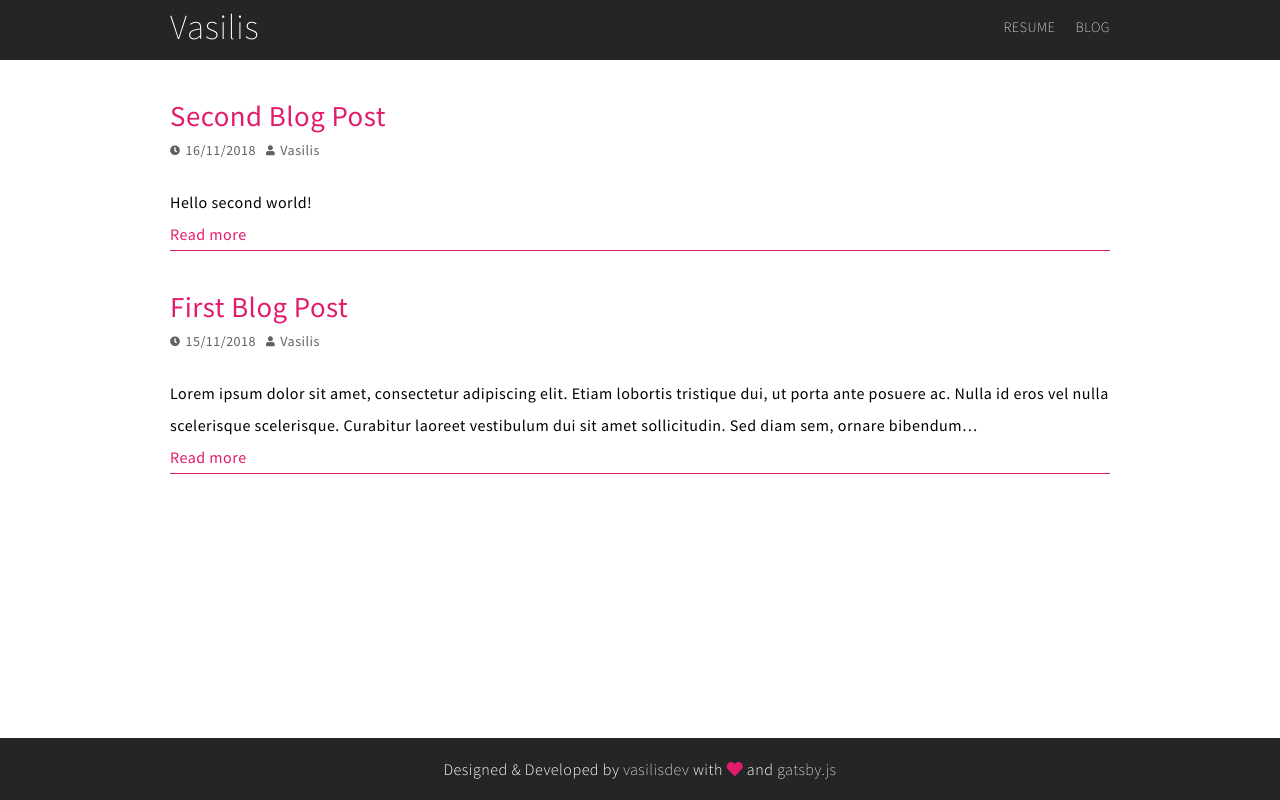
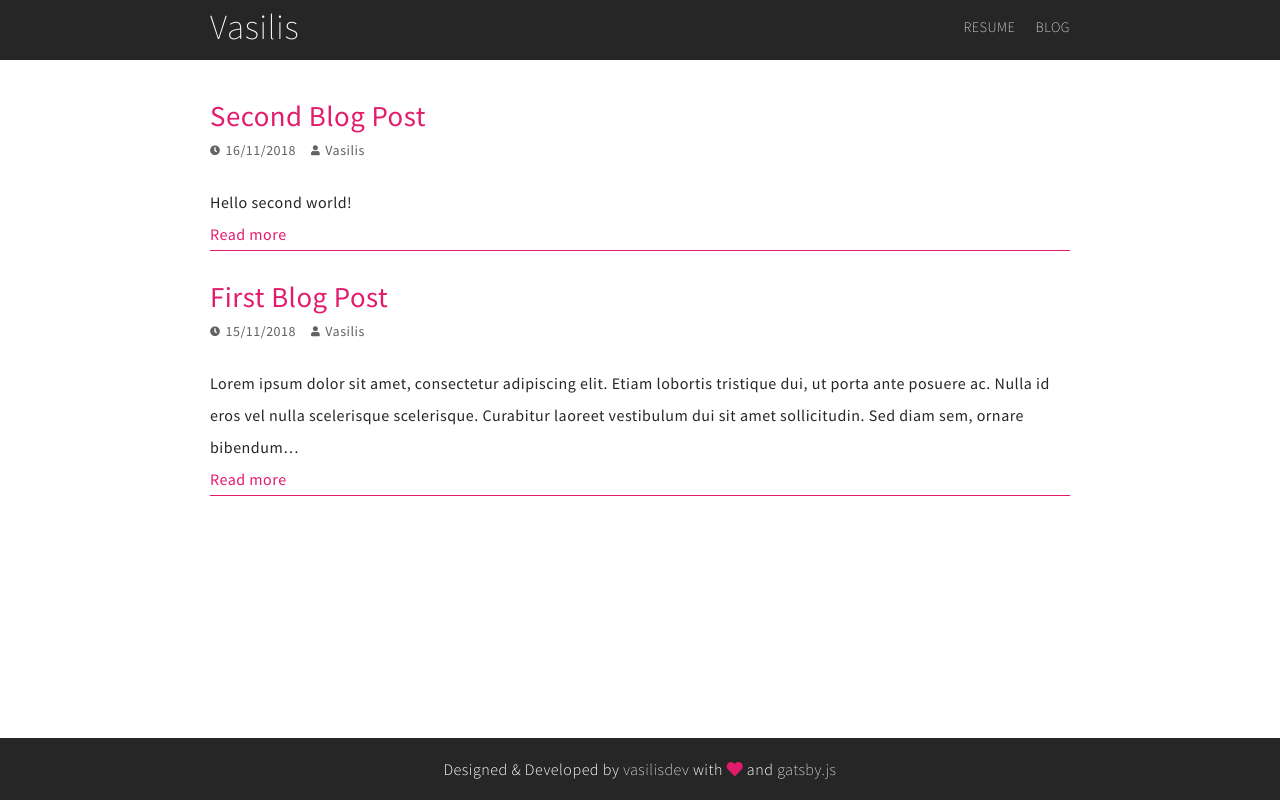
Before and after one commit to va5ili5/gatsby-blog, a Gatsby site: page /blog in a window 1280 px wide. Built offline with nearby package versions, Linux system fonts and the light colour scheme; Gatsby itself is replaced by a stand-in of ours.

Commit message:
update vars

```diff
--- a/src/assets/scss/_base.scss
+++ b/src/assets/scss/_base.scss
@@ -15,9 +15,10 @@ html {
 
 body {
   font-family: $base-font-family;
-  font-size: $medium-font-size;
+  font-size: $base-font-size;
   font-weight: $base-font-weight;
-  line-height: $line-height;
+  line-height: $base-line-height;
+  color: $light-black;
   letter-spacing: 0.5px;
   -webkit-font-smoothing: antialiased;
   text-rendering: optimizeLegibility;
--- a/src/assets/scss/_layout.scss
+++ b/src/assets/scss/_layout.scss
@@ -1,7 +1,3 @@
-//utilities
-.italic-text {
-  font-style: italic;
-}
 
 #___gatsby > * {
   display: flex;
@@ -16,11 +12,32 @@
 main {
   flex: 1 1 auto;
 }
+
+.inner-container {
+  @extend .container;
+  display: flex;
+  flex-grow: 1;
+  padding: 0 $spacing-unit;
+  a {
+    font-weight: 200;
+    color: $white;
+  }
+}
+
+.container {
+  max-width: -webkit-calc(#{$content-width} - (#{$spacing-unit} * 2));
+    max-width: calc(#{$content-width} - (#{$spacing-unit} * 2));
+    margin-right: auto;
+    margin-left: auto;
+    padding-right: $spacing-unit;
+    padding-left: $spacing-unit;
+}
+
 .hero {
   min-height: 100vh;
   width: 100vw;
   padding: 0 1em;
-  background-color: $lighter-black;
+  background-color: $light-black;
   color: $white;
   display: flex;
   flex-direction: column;
@@ -61,26 +78,24 @@ main {
 
 .header,
 footer {
-  background-color: $lighter-black;
+  background-color: $light-black;
   min-height: 60px;
 }
 
-.inner-container {
-  @extend .container;
-  display: flex;
-  flex-grow: 1;
-  padding: 0 20px;
-  a {
-    font-weight: 200;
+//---------------------- HEADER ----------------------
+.header-container {
+  @extend .inner-container;
+  justify-content: space-between;
+  align-items: center;
+  .navigation {
+    align-self: initial;
+  }
+  h3 {
     color: $white;
   }
 }
 
-.container {
-  max-width: 980px;
-  margin: 0 auto;
-}
-
+//---------------------- FOOTER ----------------------
 .footer-container {
   @extend .inner-container;
   justify-content: center;
@@ -93,20 +108,10 @@ footer {
   }
 }
 
-.header-container {
-  @extend .inner-container;
-  justify-content: space-between;
-  align-items: center;
-  .navigation {
-    align-self: initial;
-  }
-  h3 {
-    color: $white;
-  }
-}
 
+//---------------------- POSTS LIST ----------------------
 .post-item {
-  margin-bottom: 40px;
+  margin-bottom: $spacing-unit;
   border-bottom: 1px solid $red;
   .read-more {
     margin: 20px 0;
@@ -122,7 +127,7 @@ footer {
 
 .post-text {
   p {
-    margin-bottom: 20px;
+    margin-bottom: $spacing-unit;
   }
 }
 
@@ -130,8 +135,8 @@ footer {
   display: flex;
   margin-bottom: 20px;
   p {
-    color: #616161;
-    margin-right: 10px;
+    color: $dark-gray;
+    margin-right: $spacing-unit/2;
   }
   span {
     font-size: 14px;
@@ -211,10 +216,11 @@ footer {
     .fab,
     .fa {
       margin-right: 10px;
+      color: $light-black;
     }
   }
   a {
-    color: #000;
+    color: $light-black;
   }
   .skill {
     font-weight: 600;
@@ -231,7 +237,7 @@ footer {
 }
 
 .description {
-  margin-bottom: 30px;
+  margin-bottom: $spacing-unit;
 }
 // Extra small devices (portrait phones, less than 576px)
 @media (max-width: 575.98px) {
@@ -263,3 +269,8 @@ footer {
     //background-color: blue;
   }
 }
+
+//utilities
+.italic-text {
+  font-style: italic;
+}
--- a/src/assets/scss/_variables.scss
+++ b/src/assets/scss/_variables.scss
@@ -2,15 +2,19 @@
 
 //colors
 $white:#fff;
-$light-gray: #bbbbc4;
-$lighter-black:#252525;
-$light-black:#333;
 $black:#000;
+$gray:#bebebe;
+$light-black: lighten($black, 15%);
+$dark-gray: darken($gray, 36%);
 $red: #E31B6D;
 
 //typography
 $base-font-family:'Source Sans Pro', sans-serif;
 $base-font-weight: 400;
 $light-font-weight:300;
-$medium-font-size:1em;
-$line-height: 2em;
+$base-font-size:1em;
+$base-line-height: 2em;
+
+//layout
+$content-width: 980px;
+$spacing-unit:30px;
--- a/src/components/post.js
+++ b/src/components/post.js
@@ -2,7 +2,7 @@ import React from 'react'
 import { Link } from 'gatsby'
 
 const Post = (props) => (
-  <div className="post-item">
+  <article className="post-item">
     <h3 className="title">{props.post.node.frontmatter.title}</h3>
     <div className="credits">
       <p><i className="fa fa-clock"></i><span>{props.post.node.frontmatter.date}</span></p>
@@ -12,6 +12,6 @@ const Post = (props) => (
     <span className="read-more">
       <Link key={props.post.node.id} to={props.post.node.frontmatter.path}>Read more</Link>
     </span>
-  </div>
+  </article>
 )
 export default Post
```
